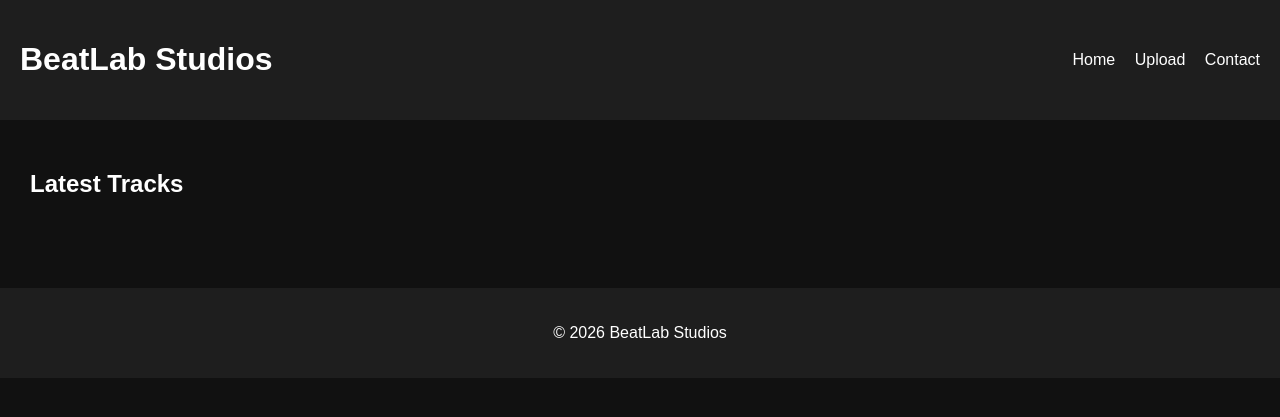
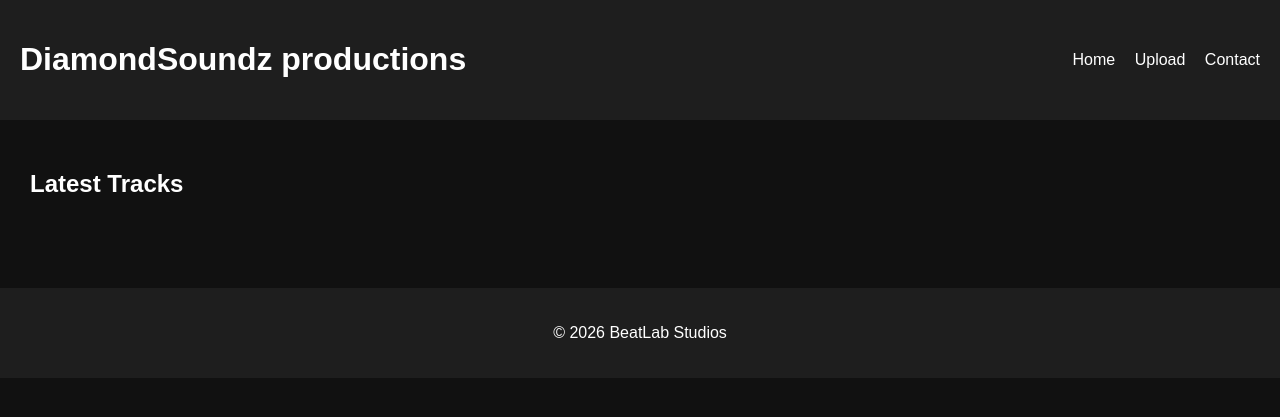
Before and after one commit to diamondsoundzproductions-glitch/Diamondsoundz, a Flask app: page / in a window 1280 px wide. Shown: the top 417 px of the page. Run offline with Flask 3, Linux system fonts and the light colour scheme.

Commit message:
Update base.html

```diff
--- a/templates/base.html
+++ b/templates/base.html
@@ -9,7 +9,7 @@
 <body>
 
 <header>
-    <h1>BeatLab Studios</h1>
+    <h1>DiamondSoundz productions</h1>
     <nav>
         <a href="{{ url_for('home') }}">Home</a>
         <a href="{{ url_for('upload') }}">Upload</a>
```
